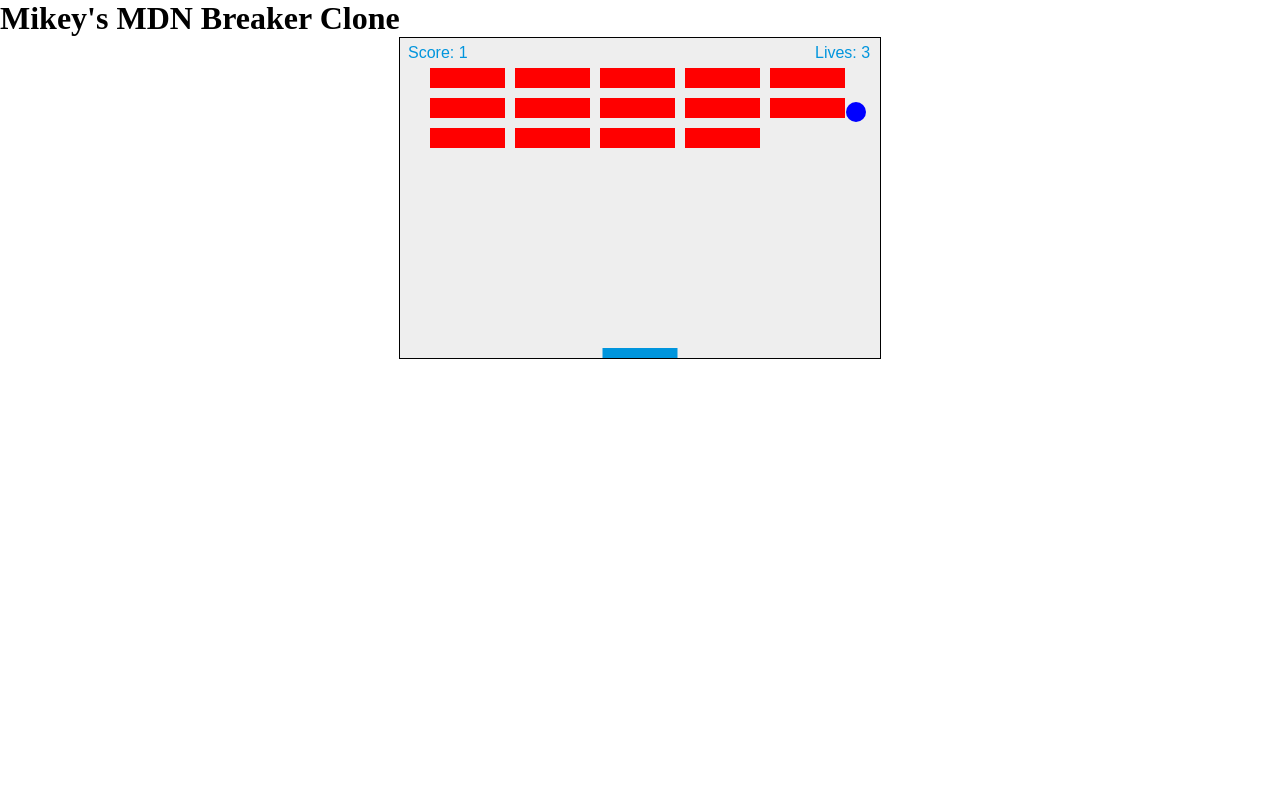
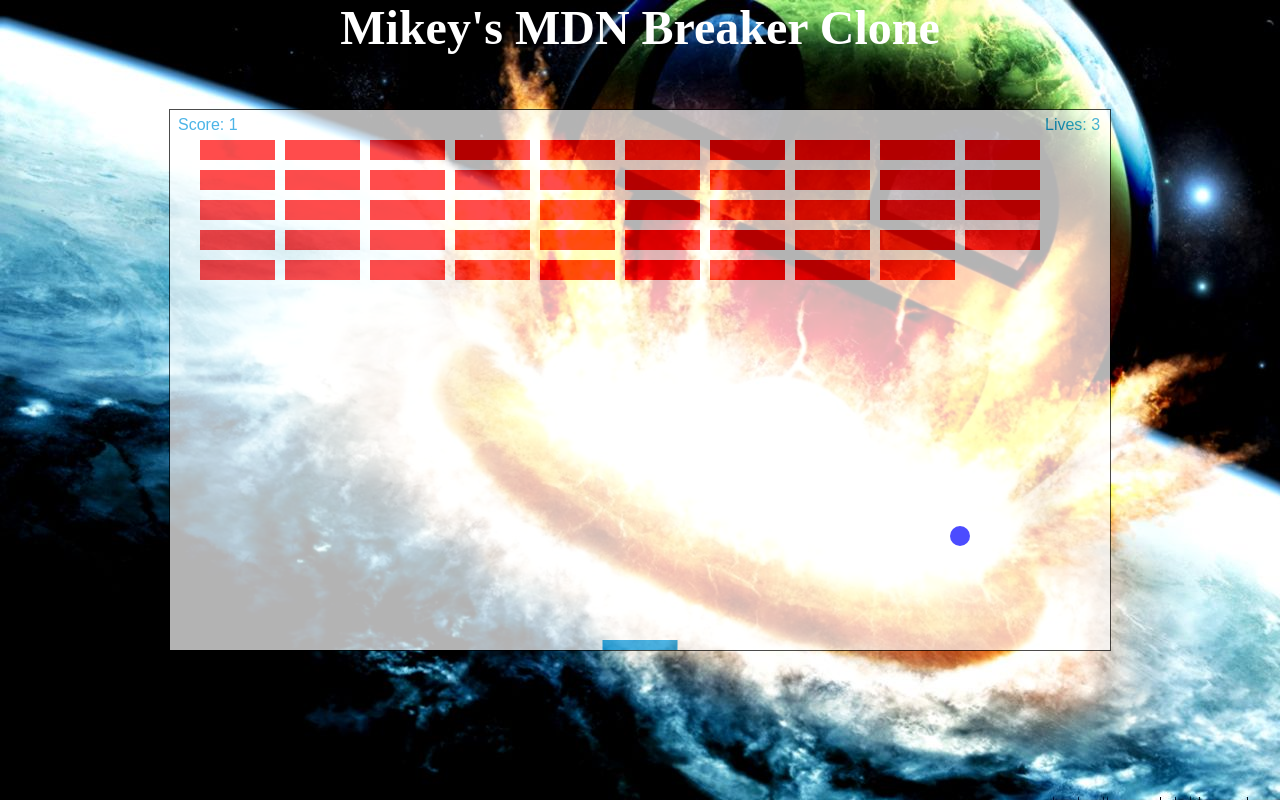
Before and after one commit to tfmlol/MDN-Breaker-Clone, a website: page index.html in a window 1280 px wide. Drawn offline with Linux system fonts and the light colour scheme.

Commit message:
V1.0 breakout game

```diff
--- a/css/styles.css
+++ b/css/styles.css
@@ -0,0 +1,20 @@
+* {
+   padding: 0; margin: 0;
+}
+
+body {
+   background: url("../images/smile.jpg") no-repeat no-repeat fixed;
+}
+
+header {
+   text-align: center;
+   color: #ffffff;
+   font-size: 24px;
+}
+
+canvas {
+   opacity: 0.7;
+   background: #ffffff;
+   display: block;
+   margin: 0 auto;
+}
--- a/index.html
+++ b/index.html
@@ -4,16 +4,17 @@
       <meta charset="utf-8">
       <title>MDN Breaker Clone</title>
       <link rel="stylesheet" href="css/styles.css">
-      <style>* { padding: 0; margin: 0; } canvas { background: #eee; display: block; margin: 0 auto; }</style>
    </head>
 
    <body>
 
-      <h1>Mikey's MDN Breaker Clone</h1>
+      <header>
+         <h1>Mikey's MDN Breaker Clone</h1>
+         <br>
+         <br>
+      </header>
 
-      <canvas id="canvas" width="480" height="320" style="border: 1px black solid;"></canvas>
-
-
+      <canvas id="canvas" width="940" height="540" style="border: 1px black solid;"></canvas>
 
    <script src="js/script.js" type="text/javascript"></script>
    </body>
--- a/js/script.js
+++ b/js/script.js
@@ -36,8 +36,8 @@ var leftPressed = false;
 
 //Define Bricks
 var bricks = [];
-var brickRowCount = 3;
-var brickColumnCount = 5;
+var brickRowCount = 5;
+var brickColumnCount = 10;
 var brickWidth = 75;
 var brickHeight = 20;
 var brickPadding = 10;
```
Also changed, not shown: package.json (added, +20 -0 lines), server.js (added, +16 -0 lines), images/smile.jpg (added).
